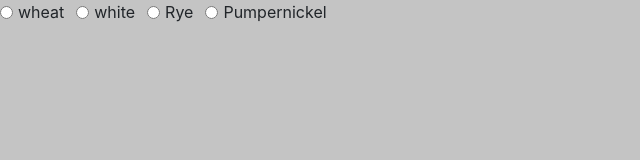
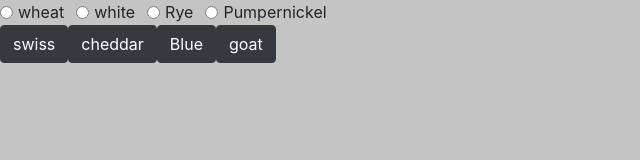
Before and after one commit to nss-evening-cohort-11/grilled-cheese, a plain HTML site: page index.html in a window 1280 px wide. Shown: the whole page, without its empty margins (0-640 px from the left). Drawn offline with nearby package versions, Linux system fonts and the light colour scheme.

Commit message:
cheese buttons work

```diff
--- a/index.html
+++ b/index.html
@@ -9,6 +9,7 @@
 </head>
 <body>
   <div id="bread-container"></div>
+  <div id="cheese-container"></div>
   <script src="https://code.jquery.com/jquery-3.2.1.slim.min.js" integrity="sha384-KJ3o2DKtIkvYIK3UENzmM7KCkRr/rE9/Qpg6aAZGJwFDMVNA/GpGFF93hXpG5KkN" crossorigin="anonymous"></script>
   <script src="https://cdnjs.cloudflare.com/ajax/libs/popper.js/1.12.9/umd/popper.min.js" integrity="sha384-ApNbgh9B+Y1QKtv3Rn7W3mgPxhU9K/ScQsAP7hUibX39j7fakFPskvXusvfa0b4Q" crossorigin="anonymous"></script>
   <script src="https://maxcdn.bootstrapcdn.com/bootstrap/4.0.0/js/bootstrap.min.js" integrity="sha384-JZR6Spejh4U02d8jOt6vLEHfe/JQGiRRSQQxSfFWpi1MquVdAyjUar5+76PVCmYl" crossorigin="anonymous"></script>
--- /dev/null
+++ b/javascripts/components/cheeses.js
@@ -0,0 +1,29 @@
+import cheeseData from '../helpers/data/cheeseData.js';
+import util from '../helpers/util.js';
+
+
+const addCheese = (e) => {
+  const cheeseId = e.target.id;
+  cheeseData.setCheese(cheeseId);
+  console.log(cheeseData.getSelectedCheeses());
+}
+
+const cheeseButtonEvent = (e) => {
+  const buttons = document.getElementsByClassName('cheeseButton');
+  for(let i=0; i<buttons.length; i++){
+    buttons[i].addEventListener('click', addCheese);
+  }
+}
+
+const makeCheeseButtons = () => {
+  const allCheeses = cheeseData.getCheeses();
+  let domString = '';
+
+  allCheeses.forEach((cheese) => {
+    domString += `<button class="btn btn-dark cheeseButton" id="${cheese.id}">${cheese.type}</button>`;
+  });
+  util.printToDom('cheese-container', domString);
+  cheeseButtonEvent();
+}
+
+export default { makeCheeseButtons };
--- /dev/null
+++ b/javascripts/helpers/data/cheeseData.js
@@ -0,0 +1,43 @@
+const cheeses = [
+  {
+    id: 'cheese1',
+    type: 'swiss',
+    color: 'cornsilk',
+    price: 1
+  },
+  {
+    id: 'cheese2',
+    type: 'cheddar',
+    color: '#FFB90F',
+    price: 0.5
+  },
+  {
+    id: 'cheese3',
+    type: 'Blue',
+    color: 'blue',
+    price: 0.89
+  },
+  {
+    id: 'cheese4',
+    type: 'goat',
+    color: 'white',
+    price: 5
+  },
+];
+
+const selectedCheeses = [];
+
+const setCheese = (cheeseId) => {
+  const foundCheese = cheeses.find((x) => x.id === cheeseId);
+  selectedCheeses.push(foundCheese);
+};
+
+const getCheeses = () => {
+  return cheeses;
+};
+
+const getSelectedCheeses = () => {
+  return selectedCheeses;
+}
+
+export default { getCheeses, setCheese, getSelectedCheeses };
--- a/javascripts/main.js
+++ b/javascripts/main.js
@@ -1,7 +1,9 @@
 import breads from './components/breads.js';
+import cheeses from './components/cheeses.js';
 
 const init = () => {
   breads.makeBreadRadioButtons();
+  cheeses.makeCheeseButtons();
 };
 
 init();
```
